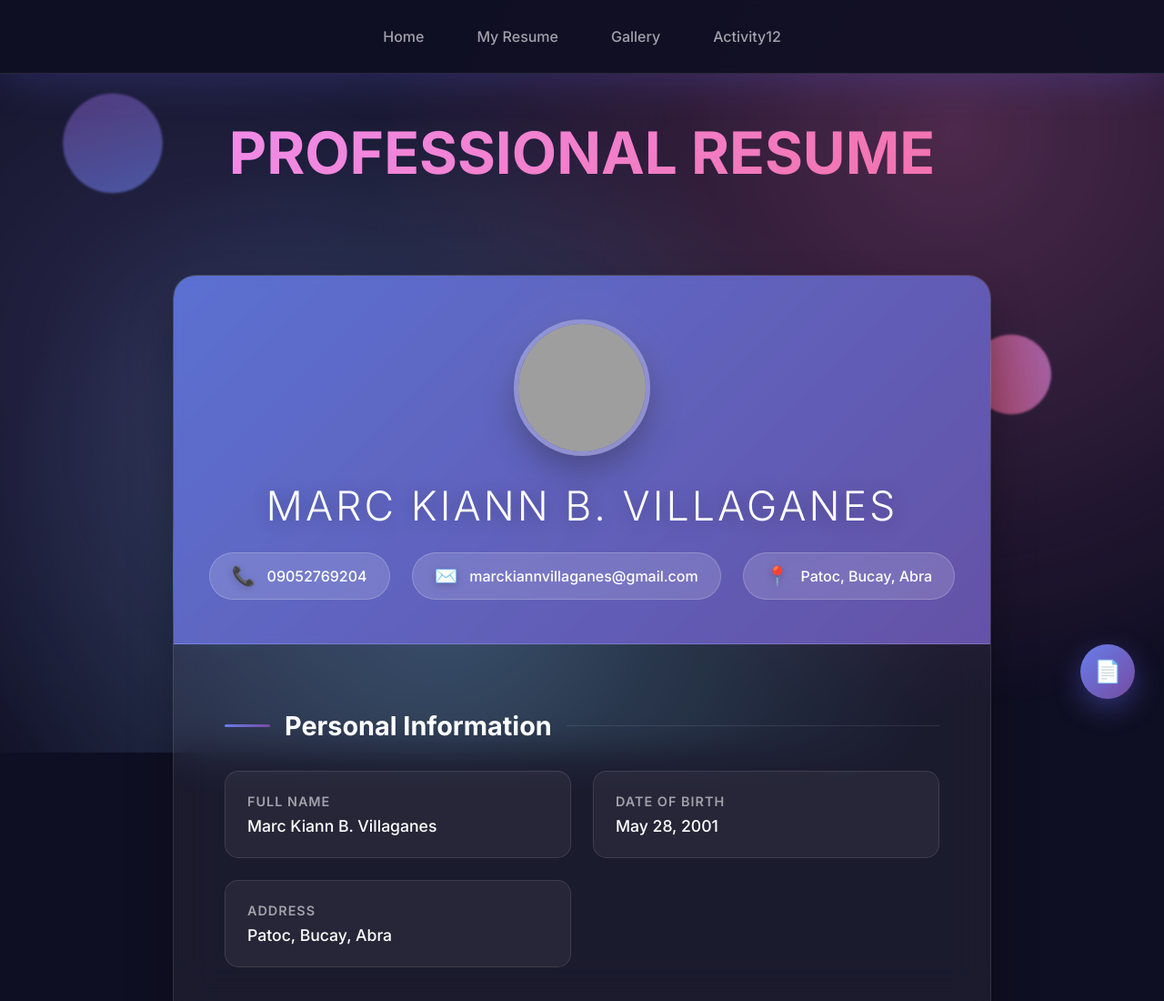
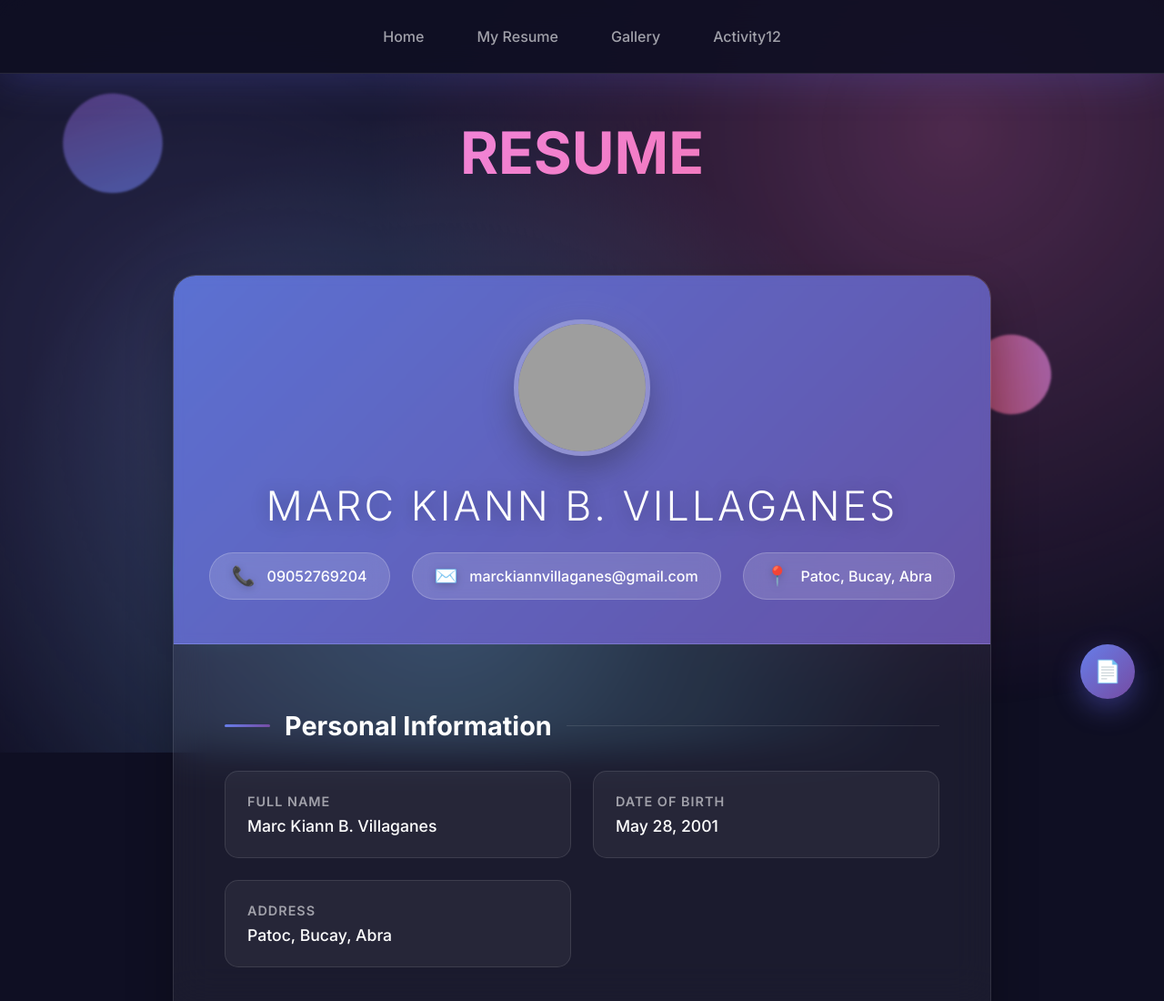
Before and after one commit to marckiannbv/marckiannbv.github.io, a plain HTML site: page resume.html in a window 1280 px wide. Shown: the top 1100 px of the page at 91% size. Drawn offline with Linux system fonts and the light colour scheme; grey boxes are pictures that could not be loaded.

Commit message:
resume.html

```diff
--- a/resume.html
+++ b/resume.html
@@ -29,7 +29,7 @@
 
     <!-- Resume Hero -->
     <section class="resume-hero">
-        <h1 class="resume-title">PROFESSIONAL RESUME</h1>
+        <h1 class="resume-title">RESUME</h1>
     </section>
 
     <!-- Resume Container -->
```
